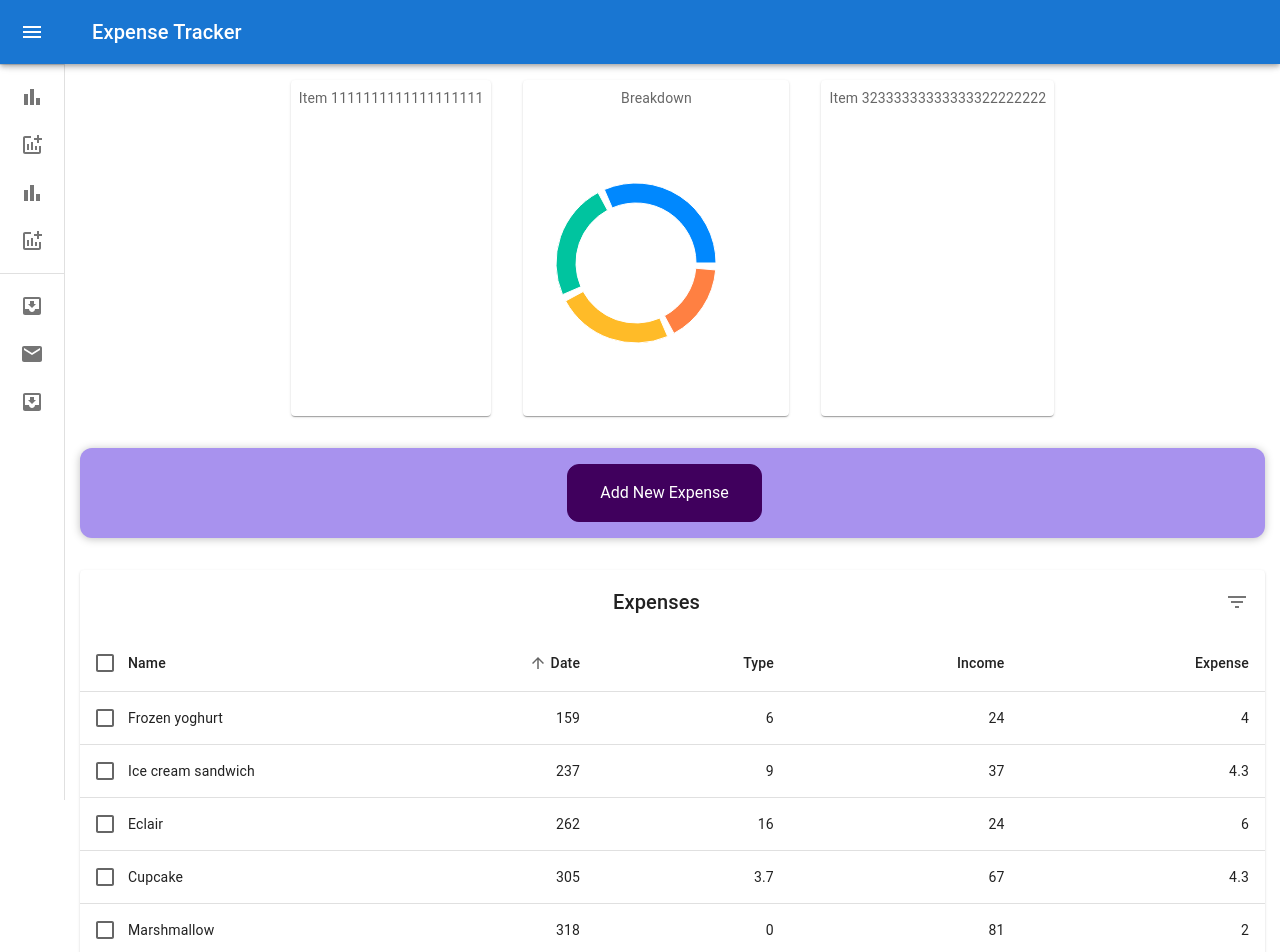
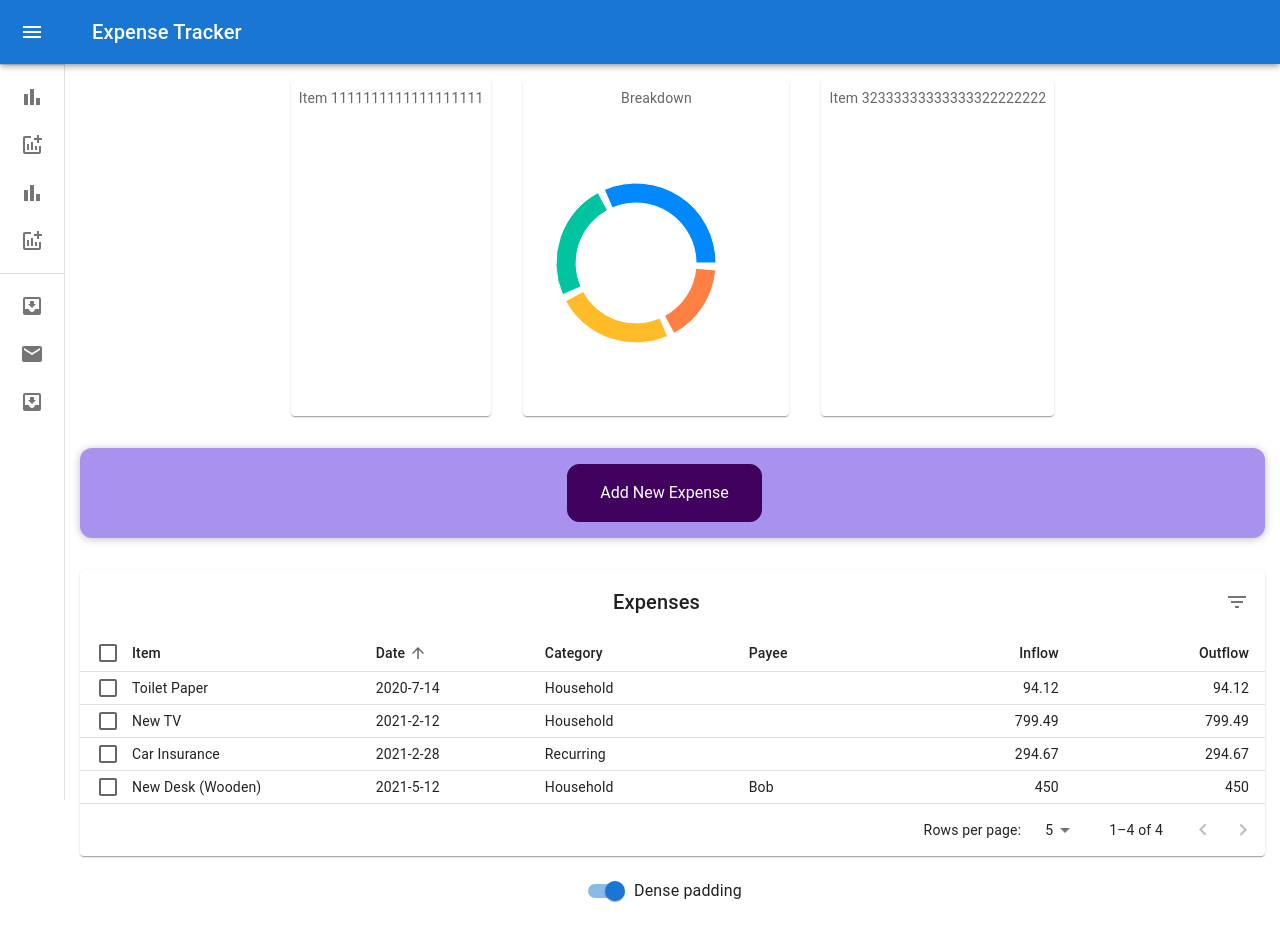
Before and after one commit to nahwu/expense-app-react, a React (Create React App) app: page / in a window 1280 px wide. Shown: the top 952 px of the page. After the commit the page ends 910 px from the top, so only its background shows below. Built offline with nearby package versions, Linux system fonts and the light colour scheme.

Commit message:
Changed to passing props data around

```diff
--- a/src/App.js
+++ b/src/App.js
@@ -9,27 +9,35 @@ function App() {
   const DUMMY_EXPENSE = [
     {
       id: "e1",
-      title: "Toilet Paper",
+      item: "Toilet Paper",
+      date: new Date(2020, 7, 14),
+      category: "Household",
+      payee: "",
       amount: 94.12,
-      date: new Date(2020, 7, 14),
     },
     {
       id: "e2",
-      title: "New TV",
+      item: "New TV",
+      date: new Date(2021, 2, 12),
+      category: "Household",
+      payee: "",
       amount: 799.49,
-      date: new Date(2021, 2, 12),
     },
     {
       id: "e3",
-      title: "Car Insurance",
+      item: "Car Insurance",
+      date: new Date(2021, 2, 28),
+      category: "Recurring",
+      payee: "",
       amount: 294.67,
-      date: new Date(2021, 2, 28),
     },
     {
       id: "e4",
-      title: "New Desk (Wooden)",
+      item: "New Desk (Wooden)",
+      date: new Date(2021, 5, 12),
+      category: "Household",
+      payee: "Bob",
       amount: 450,
-      date: new Date(2021, 5, 12),
     },
   ];
 
@@ -49,7 +57,7 @@ function App() {
       <MenuSideBar />
       <OverviewPanel />
       <NewExpensePanel onAddExpense={addNewExpenseHandler} />
-      <EnhancedTable />
+      <EnhancedTable expenseDataArray={expensesDataArray} />
     </div>
   );
 }
--- a/src/components/EnhancedTable.js
+++ b/src/components/EnhancedTable.js
@@ -22,16 +22,18 @@ import DeleteIcon from "@mui/icons-material/Delete";
 import FilterListIcon from "@mui/icons-material/FilterList";
 import { visuallyHidden } from "@mui/utils";
 
-function createData(name, calories, fat, carbs, protein) {
+function createData(item, date, category, payee, amount, protein) {
   return {
-    name,
-    calories,
-    fat,
-    carbs,
+    item,
+    date,
+    category,
+    payee,
+    amount,
     protein,
   };
 }
 
+/*
 const rows = [
   createData("Cupcake", 305, 3.7, 67, 4.3),
   createData("Donut", 452, 25.0, 51, 4.9),
@@ -47,6 +49,7 @@ const rows = [
   createData("Nougat", 360, 19.0, 9, 37.0),
   createData("Oreo", 437, 18.0, 63, 4.0),
 ];
+*/
 
 function descendingComparator(a, b, orderBy) {
   if (b[orderBy] < a[orderBy]) {
@@ -80,34 +83,40 @@ function stableSort(array, comparator) {
 
 const headCells = [
   {
-    id: "name",
+    id: "item",
     numeric: false,
     disablePadding: true,
-    label: "Name",
+    label: "Item",
   },
   {
-    id: "calories",
-    numeric: true,
+    id: "date",
+    numeric: false,
     disablePadding: false,
     label: "Date",
   },
   {
-    id: "fat",
+    id: "category",
+    numeric: false,
+    disablePadding: false,
+    label: "Category",
+  },
+  {
+    id: "payee",
+    numeric: false,
+    disablePadding: false,
+    label: "Payee",
+  },
+  {
+    id: "amount",
     numeric: true,
     disablePadding: false,
-    label: "Type",
-  },
-  {
-    id: "carbs",
-    numeric: true,
-    disablePadding: false,
-    label: "Income",
+    label: "Inflow",
   },
   {
     id: "protein",
     numeric: true,
     disablePadding: false,
-    label: "Expense",
+    label: "Outflow",
   },
 ];
 
@@ -231,13 +240,34 @@ EnhancedTableToolbar.propTypes = {
   numSelected: PropTypes.number.isRequired,
 };
 
-export default function EnhancedTable() {
+export default function EnhancedTable(props) {
   const [order, setOrder] = React.useState("asc");
-  const [orderBy, setOrderBy] = React.useState("calories");
+  const [orderBy, setOrderBy] = React.useState("date");
   const [selected, setSelected] = React.useState([]);
   const [page, setPage] = React.useState(0);
-  const [dense, setDense] = React.useState(false);
+  const [dense, setDense] = React.useState(true);
   const [rowsPerPage, setRowsPerPage] = React.useState(5);
+
+  // Convert input data into display data format
+  let rows = [];
+  if (props.expenseDataArray.length > 0) {
+    rows = props.expenseDataArray.map((expenseItem) =>
+      createData(
+        expenseItem.item,
+        "".concat(
+          expenseItem.date.getFullYear(),
+          "-",
+          expenseItem.date.getMonth(),
+          "-",
+          expenseItem.date.toLocaleString("en-US", { day: "2-digit" })
+        ),
+        expenseItem.category,
+        expenseItem.payee,
+        expenseItem.amount,
+        expenseItem.amount
+      )
+    );
+  }
 
   const handleRequestSort = (event, property) => {
     const isAsc = orderBy === property && order === "asc";
@@ -247,19 +277,19 @@ export default function EnhancedTable() {
 
   const handleSelectAllClick = (event) => {
     if (event.target.checked) {
-      const newSelected = rows.map((n) => n.name);
+      const newSelected = rows.map((n) => n.item);
       setSelected(newSelected);
       return;
     }
     setSelected([]);
   };
 
-  const handleClick = (event, name) => {
-    const selectedIndex = selected.indexOf(name);
+  const handleClick = (event, item) => {
+    const selectedIndex = selected.indexOf(item);
     let newSelected = [];
 
     if (selectedIndex === -1) {
-      newSelected = newSelected.concat(selected, name);
+      newSelected = newSelected.concat(selected, item);
     } else if (selectedIndex === 0) {
       newSelected = newSelected.concat(selected.slice(1));
     } else if (selectedIndex === selected.length - 1) {
@@ -287,7 +317,7 @@ export default function EnhancedTable() {
     setDense(event.target.checked);
   };
 
-  const isSelected = (name) => selected.indexOf(name) !== -1;
+  const isSelected = (item) => selected.indexOf(item) !== -1;
 
   // Avoid a layout jump when reaching the last page with empty rows.
   const emptyRows =
@@ -320,17 +350,17 @@ export default function EnhancedTable() {
               {stableSort(rows, getComparator(order, orderBy))
                 .slice(page * rowsPerPage, page * rowsPerPage + rowsPerPage)
                 .map((row, index) => {
-                  const isItemSelected = isSelected(row.name);
+                  const isItemSelected = isSelected(row.item);
                   const labelId = `enhanced-table-checkbox-${index}`;
 
                   return (
                     <TableRow
                       hover
-                      onClick={(event) => handleClick(event, row.name)}
+                      onClick={(event) => handleClick(event, row.item)}
                       role="checkbox"
                       aria-checked={isItemSelected}
                       tabIndex={-1}
-                      key={row.name}
+                      key={row.item}
                       selected={isItemSelected}
                     >
                       <TableCell padding="checkbox">
@@ -348,11 +378,12 @@ export default function EnhancedTable() {
                         scope="row"
                         padding="none"
                       >
-                        {row.name}
+                        {row.item}
                       </TableCell>
-                      <TableCell align="right">{row.calories}</TableCell>
-                      <TableCell align="right">{row.fat}</TableCell>
-                      <TableCell align="right">{row.carbs}</TableCell>
+                      <TableCell align="left">{row.date}</TableCell>
+                      <TableCell align="left">{row.category}</TableCell>
+                      <TableCell align="left">{row.payee}</TableCell>
+                      <TableCell align="right">{row.amount}</TableCell>
                       <TableCell align="right">{row.protein}</TableCell>
                     </TableRow>
                   );
--- a/src/components/NewExpense/NewExpenseForm.js
+++ b/src/components/NewExpense/NewExpenseForm.js
@@ -5,13 +5,15 @@ const NewExpenseForm = (props) => {
   // Approach A
   /*
     const [enteredDate, setEnteredDate] = useState('');
-    const [enteredTitle, setEnteredTitle] = useState('');
+    const [enteredItem, setEnteredItem] = useState('');
     const [enteredAmount, setEnteredAmount] = useState('');
     */
   // Approach B
   const [userInput, setUserInput] = useState({
     enteredDate: "",
-    enteredTitle: "",
+    enteredItem: "",
+    enteredCategory: "",
+    enteredPayee: "",
     enteredAmount: "",
   });
 
@@ -34,11 +36,27 @@ const NewExpenseForm = (props) => {
       };
     });
   };
-  const titleChangeHandler = (event) => {
+  const itemChangeHandler = (event) => {
     setUserInput((prevState) => {
       return {
         ...prevState,
-        enteredTitle: event.target.value,
+        enteredItem: event.target.value,
+      };
+    });
+  };
+  const categoryChangeHandler = (event) => {
+    setUserInput((prevState) => {
+      return {
+        ...prevState,
+        enteredCategory: event.target.value,
+      };
+    });
+  };
+  const payeeChangeHandler = (event) => {
+    setUserInput((prevState) => {
+      return {
+        ...prevState,
+        enteredPayee: event.target.value,
       };
     });
   };
@@ -56,8 +74,10 @@ const NewExpenseForm = (props) => {
 
     const newExpenseData = {
       date: new Date(userInput.enteredDate),
-      title: userInput.enteredTitle,
-      amount: +userInput.enteredAmount,   // Convert String to number
+      item: userInput.enteredItem,
+      category: userInput.enteredCategory,
+      payee: userInput.enteredPayee,
+      amount: +userInput.enteredAmount, // Convert String to number
     };
 
     props.onSaveExpenseData(newExpenseData);
@@ -65,7 +85,9 @@ const NewExpenseForm = (props) => {
     // Reset form values
     setUserInput({
       enteredDate: "",
-      enteredTitle: "",
+      enteredItem: "",
+      enteredCategory: "",
+      enteredPayee: "",
       enteredAmount: "",
     });
   };
@@ -84,11 +106,27 @@ const NewExpenseForm = (props) => {
           ></input>
         </div>
         <div className="new-expense__control">
-          <label>Title</label>
+          <label>Item</label>
           <input
             type="text"
-            value={userInput.enteredTitle}
-            onChange={titleChangeHandler}
+            value={userInput.enteredItem}
+            onChange={itemChangeHandler}
+          ></input>
+        </div>
+        <div className="new-expense__control">
+          <label>Category</label>
+          <input
+            type="text"
+            value={userInput.enteredCategory}
+            onChange={categoryChangeHandler}
+          ></input>
+        </div>
+        <div className="new-expense__control">
+          <label>Payee</label>
+          <input
+            type="text"
+            value={userInput.enteredPayee}
+            onChange={payeeChangeHandler}
           ></input>
         </div>
         <div className="new-expense__control">
```
